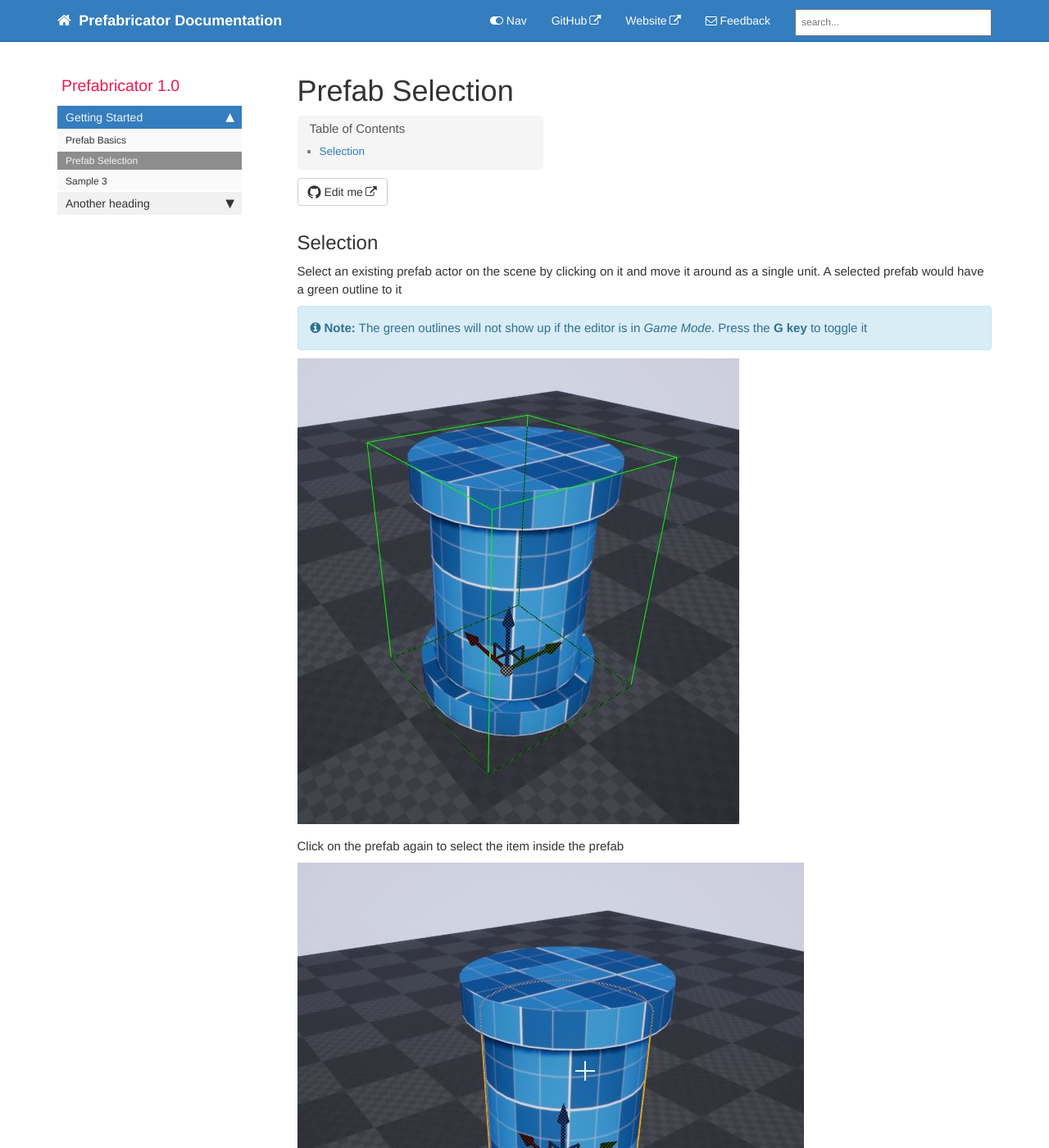
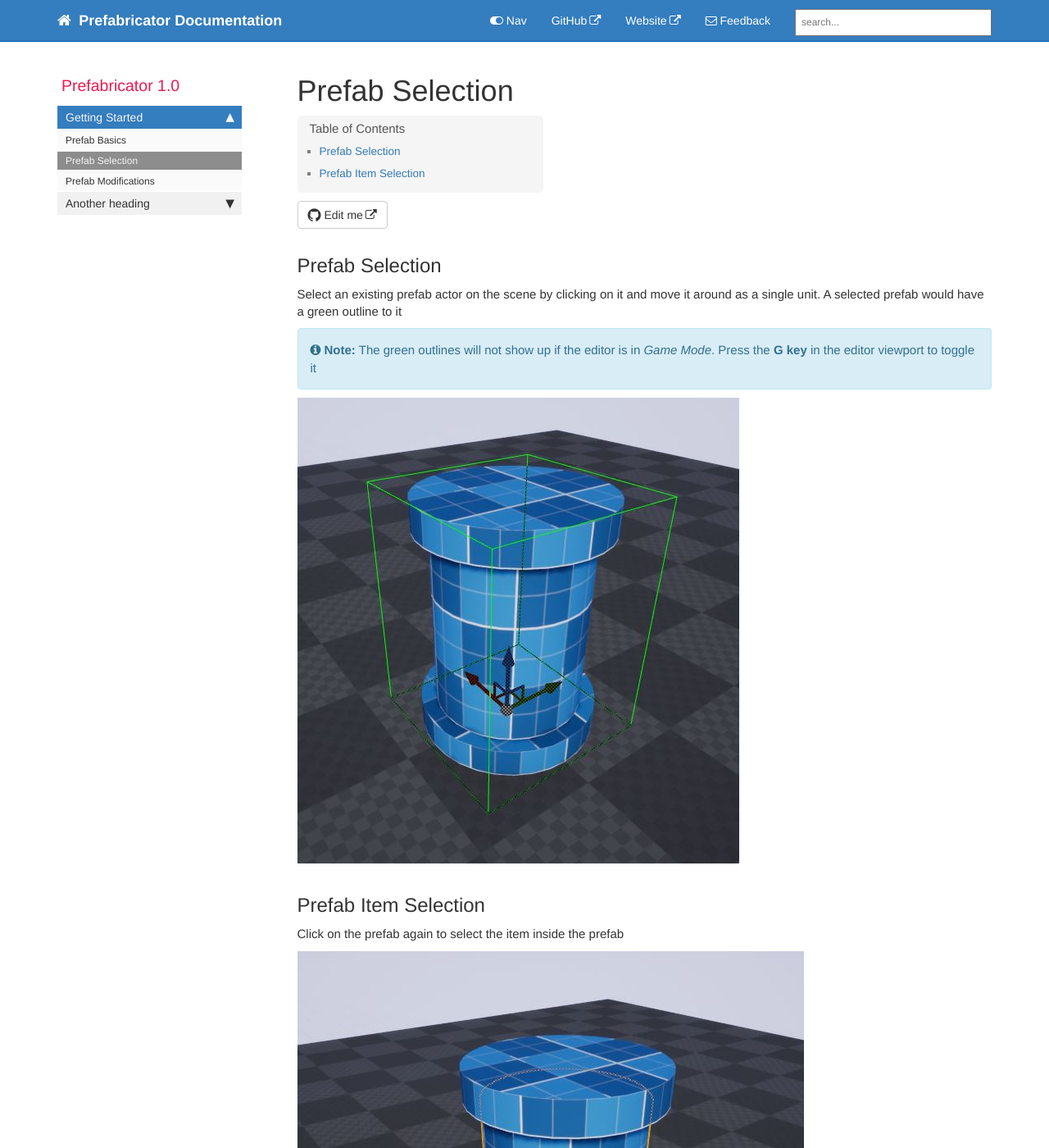
Before and after one commit to coderespawn/prefabricator-ue4-docs, a Jekyll site: the page built from pages/prefabricator/prefab_selection.md, in a window 1280 px wide and 1400 px high. Shown: the whole window at 82% size. Built offline with Jekyll 4.4.1, drawn with Linux system fonts in a browser that asks for light colours; nearby versions of some CDN libraries; comment, search, counter and statistics services are not loaded.

Commit message:
Added modifications page

```diff
--- a/_data/sidebars/prefabricator_sidebar.yml
+++ b/_data/sidebars/prefabricator_sidebar.yml
@@ -28,8 +28,8 @@
       url: /prefab_selection.html
       output: web, pdf
 
-    - title: Sample 3
-      url: /p1_sample3.html
+    - title: Prefab Modifications
+      url: /prefab_modification.html
       output: web, pdf
 
   - title: Another heading
--- a/pages/prefabricator/prefab_selection.md
+++ b/pages/prefabricator/prefab_selection.md
@@ -6,14 +6,15 @@
 folder: prefabricator
 ---
 
-## Selection
+## Prefab Selection
 
 Select an existing prefab actor on the scene by clicking on it and move it around as a single unit.  A selected prefab would have a green outline to it
 
-{% include note.html content="The green outlines will not show up if the editor is in *Game Mode*.  Press the **G key** to toggle it" %}
+{% include note.html content="The green outlines will not show up if the editor is in *Game Mode*.  Press the **G key** in the editor viewport to toggle it" %}
 
 {% include inline_image.html file="selection/B_selection.jpg" alt="Selected Prefab" %}
 
+## Prefab Item Selection
 
 Click on the prefab again to select the item inside the prefab
 
```
Also changed, not shown: pages/prefabricator/prefab_modification.md (added, +66 -0 lines), images/modification/load_from_asset.png (added), images/modification/s1.jpg (added), images/modification/s2.jpg (added), images/modification/s4.jpg (added), images/modification/s5.jpg (added), images/modification/s6.png (added), images/modification/s_details.png (added), images/modification/s_details2.png (added).
